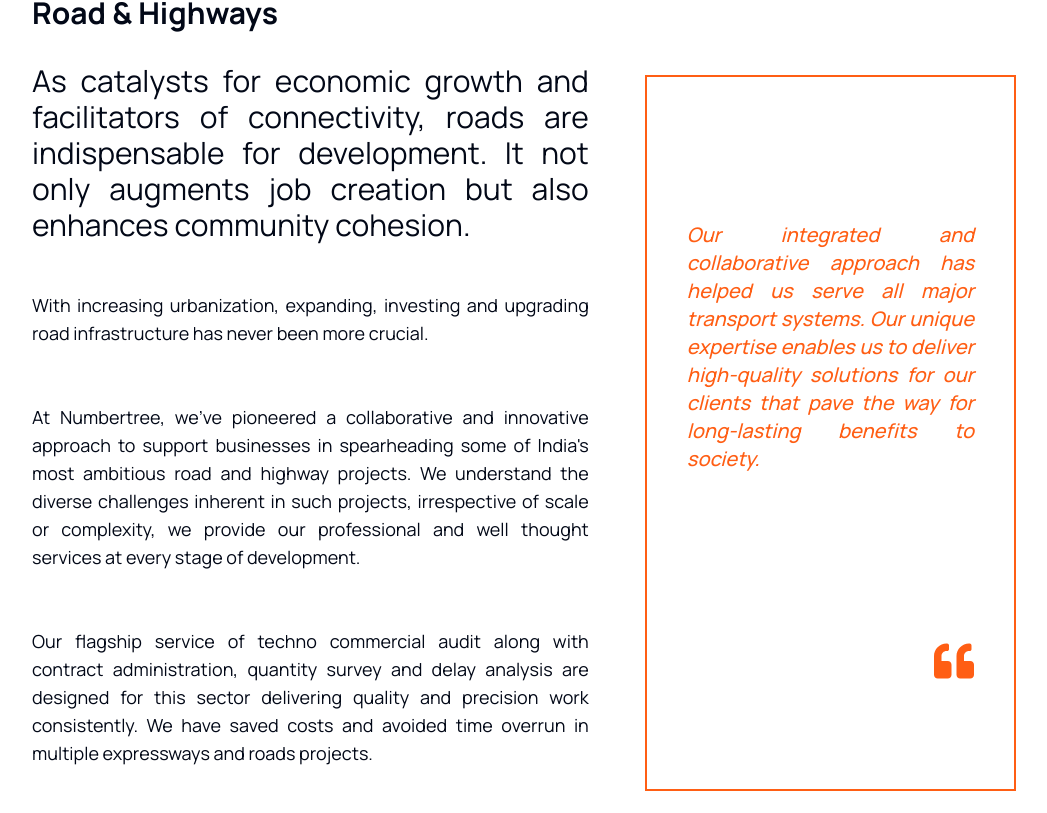
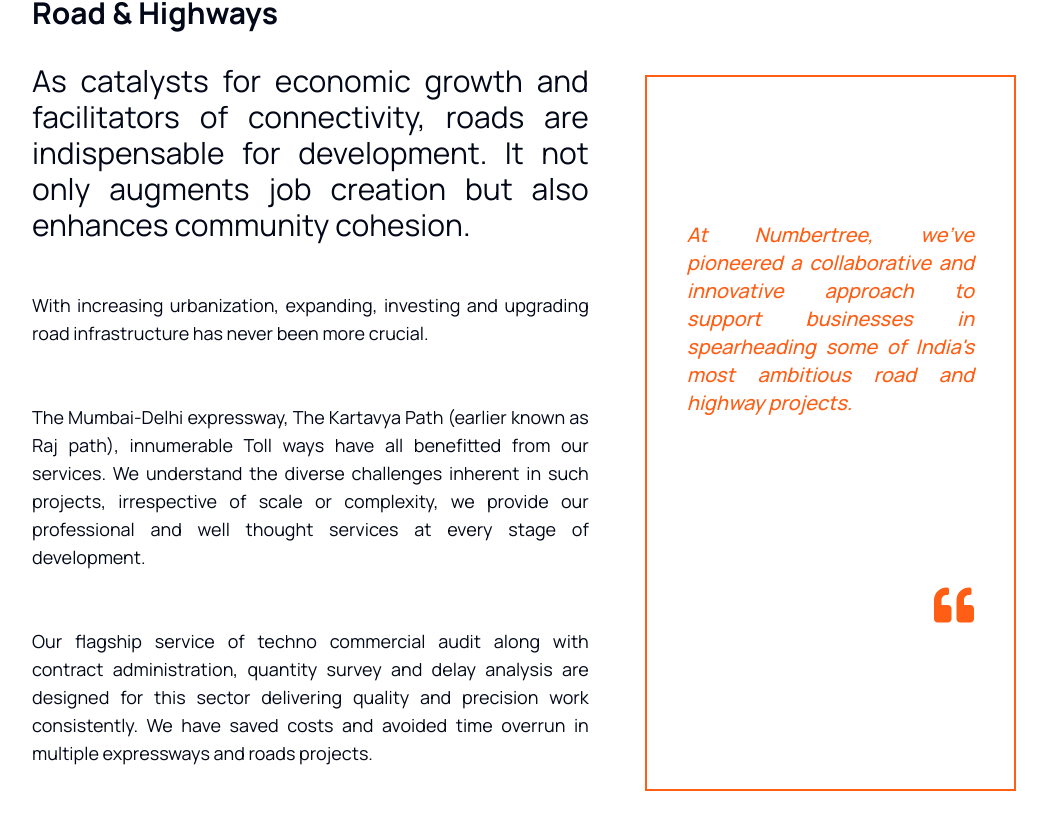
Before and after one commit to girishdigge/numbertree-app, a Next.js app: page /sectors/roads-highways in a window 1280 px wide. Shown: the part 1984-2797 px from the top of the page, without its empty margins (232-1279 px from the left). Built offline with nearby package versions, Linux system fonts and the light colour scheme.

Commit message:
railways and road highway complete

```diff
--- a/src/app/(sitemap)/sectors/railways-metro/page.tsx
+++ b/src/app/(sitemap)/sectors/railways-metro/page.tsx
@@ -23,37 +23,33 @@
     {
       name: 'Mumbai Metro Project ',
       location: 'Mumbai',
-      link: '/#',
+      link: '#',
       image: '/projects/newParliment.jpg', // replace with the actual image path
     },
     {
       name: 'Western Freight Corridor',
       location: 'Western',
-      link: '/#',
+      link: '#',
+      image: '/projects/newParliment.jpg', // replace with the actual image path
+    },
+
+    {
+      name: 'Pune Metro Project ',
+      location: 'Pune',
+      link: '#',
+      image: '/projects/newParliment.jpg', // replace with the actual image path
+    },
+
+    {
+      name: 'Delhi Metro ',
+      location: 'New Delhi',
+      link: '#',
       image: '/projects/newParliment.jpg', // replace with the actual image path
     },
     {
       name: 'Eastern Freight Corridor ',
       location: 'Eastern',
-      link: '/#',
-      image: '/projects/newParliment.jpg', // replace with the actual image path
-    },
-    {
-      name: 'Pune Metro Project ',
-      location: 'Pune',
-      link: '/#',
-      image: '/projects/newParliment.jpg', // replace with the actual image path
-    },
-    {
-      name: 'Etihad Railways',
-      location: 'Etihad',
-      link: '/#',
-      image: '/projects/newParliment.jpg', // replace with the actual image path
-    },
-    {
-      name: 'Red Sea Airport ',
-      location: 'Red Sea',
-      link: '/#',
+      link: '#',
       image: '/projects/newParliment.jpg', // replace with the actual image path
     },
   ];
@@ -331,9 +327,9 @@
             <br />
             <p className='  md:w-3/4 w-11/12 md:text-lg text-xs flex '>
               Our work across Eastern & Western dedicated freight corridors,
-              Pune metro, Mumbai metro, Etihad railways, Red Sea Airport – Saudi
-              Arabia, Delhi metro has helped us deliver comprehensive solutions
-              that connect people and places in forward-thinking ways.
+              Pune Metro, Mumbai Metro, Etihad Railways, Red Sea Airport – Saudi
+              Arabia, Leh Airport, Expressways & Roads has helped these clients
+              connect people and places in forward-thinking ways.
             </p>{' '}
           </div>
           <br />
@@ -377,10 +373,7 @@
           <p className='   md:text-lg text-xs flex mb-8'>
             At Numbertree, we combine engineering techniques with commercial
             aspects of project to arrive at the best solutions for the
-            challenges faced by this sector. By leveraging our technical acumen,
-            strategic insights, and state-of-the-art methodologies, we empower
-            clients to make informed decisions in real-time, ensuring seamless
-            project progression.
+            challenges faced by this sector.
           </p>{' '}
           <br />
           <p className='   md:text-lg text-xs flex '>
@@ -396,11 +389,10 @@
           <div className='  border-2 font-xl  border-wilmer-orange mt-20 p-10 pt-36  text-wilmer-orange '>
             <p className='text-xl font-medium  mb-2 '>
               <em>
-                {' '}
-                {`Our integrated and collaborative approach has helped us serve all
-                     major transport systems. Our unique expertise enables us to
-                  deliver high-quality solutions for our clients that pave the way
-                   for long-lasting benefits to society.`}
+                By leveraging our technical acumen, strategic insights, and
+                state-of-the-art methodologies, we empower clients to make
+                informed decisions in real-time, ensuring seamless project
+                progression.
               </em>
             </p>
             <div className='flex justify-end pt-40'>
@@ -450,9 +442,11 @@
                             {project.location}
                           </h2>
                         </div>
-                        <Button className='w-40 bg-num-indigo mt-2 border-0 hover:bg-num-orange'>
-                          Read More{`>`}
-                        </Button>
+                        <Link href={project.link}>
+                          <Button className='w-40 bg-num-indigo mt-2 border-0 hover:bg-num-orange'>
+                            Read More{`>`}
+                          </Button>
+                        </Link>
                       </div>
                     </div>
                   </div>
--- a/src/app/(sitemap)/sectors/roads-highways/page.tsx
+++ b/src/app/(sitemap)/sectors/roads-highways/page.tsx
@@ -21,33 +21,33 @@
 const Page = () => {
   const projects = [
     {
-      name: '1.	Mumbai Delhi Expressway package ',
-      location: 'Mumbai',
-      link: '/#',
+      name: 'Kartavya Path ',
+      location: 'India Gate, New Delhi ',
+      link: '#',
       image: '/projects/newParliment.jpg', // replace with the actual image path
     },
     {
-      name: '2.	Delhi-Vadodara Greenfield Alignment ',
+      name: '2.	Delhi-Vadodara Greenfield',
       location: ' Delhi (NH148N),(Package 20)',
-      link: '/#',
+      link: '#',
       image: '/projects/newParliment.jpg', // replace with the actual image path
     },
     {
       name: 'Suryapet Khammam Road',
-      location: 'Tamil Nadu',
-      link: '/#',
+      location: 'Khammam,Tamil Nadu',
+      link: '#',
       image: '/projects/newParliment.jpg', // replace with the actual image path
     },
     {
       name: 'Davangere Haveri Highway  ',
-      location: 'Karnataka Project (DHHP)',
-      link: '/#',
+      location: 'Davengere,Karnataka',
+      link: '#',
       image: '/projects/newParliment.jpg', // replace with the actual image path
     },
     {
       name: 'Manmad ',
       location: 'Malegaon Toll, Maharashtra ',
-      link: '/#',
+      link: '#',
       image: '/projects/newParliment.jpg', // replace with the actual image path
     },
   ];
@@ -74,7 +74,7 @@
           alt='Roads & Highways'
           className='object-contain'
         />
-        <div className='absolute inset-0 flex flex-col md:justify-center bg-opacity-50 bg-black text-white'>
+        <div className='absolute inset-0 flex flex-col md:justify-center bg-opacity-10 bg-black text-white'>
           <div className='ml-10'>
             <h2 className='md:text-base font-light text-sm ml-4 md:mb-2 animate-fadeInLeft'>
               TRANSPORTATION
@@ -362,16 +362,19 @@
           </p>{' '}
           <br />
           <p className='   md:text-lg text-xs flex mb-8'>
-            {` At Numbertree, we've pioneered a collaborative and innovative
-            approach to support businesses in spearheading some of India's most
-            ambitious road and highway projects. We understand the diverse
-            challenges inherent in such projects, irrespective of scale or
-            complexity, we provide our professional and well thought services at
-            every stage of development.`}
-          </p>{' '}
+            The Mumbai-Delhi expressway, The Kartavya Path (earlier known as Raj
+            path), innumerable Toll ways have all benefitted from our services.
+            We understand the diverse challenges inherent in such projects,
+            irrespective of scale or complexity, we provide our professional and
+            well thought services at every stage of development.
+          </p>
           <br />
           <p className='   md:text-lg text-xs flex '>
-            {`Our flagship service of techno commercial audit along with contract administration, quantity survey and delay analysis are designed for this sector delivering quality and precision work consistently. We have saved costs and avoided time overrun in multiple expressways and roads projects. `}{' '}
+            Our flagship service of techno commercial audit along with contract
+            administration, quantity survey and delay analysis are designed for
+            this sector delivering quality and precision work consistently. We
+            have saved costs and avoided time overrun in multiple expressways
+            and roads projects.
           </p>{' '}
           <br />
         </div>
@@ -380,10 +383,7 @@
             <p className='text-xl font-medium  mb-2 '>
               <em>
                 {' '}
-                {`Our integrated and collaborative approach has helped us serve all
-                     major transport systems. Our unique expertise enables us to
-                  deliver high-quality solutions for our clients that pave the way
-                   for long-lasting benefits to society.`}
+                {`At Numbertree, we've pioneered a collaborative and innovative approach to support businesses in spearheading some of India's most ambitious road and highway projects.`}
               </em>
             </p>
             <div className='flex justify-end pt-40'>
@@ -433,9 +433,11 @@
                             {project.location}
                           </h2>
                         </div>
-                        <Button className='w-40 bg-num-indigo mt-2 border-0 hover:bg-num-orange'>
-                          Read More{`>`}
-                        </Button>
+                        <Link href={project.link}>
+                          <Button className='w-40 bg-num-indigo mt-2 border-0 hover:bg-num-orange'>
+                            Read More{`>`}
+                          </Button>
+                        </Link>
                       </div>
                     </div>
                   </div>
```
